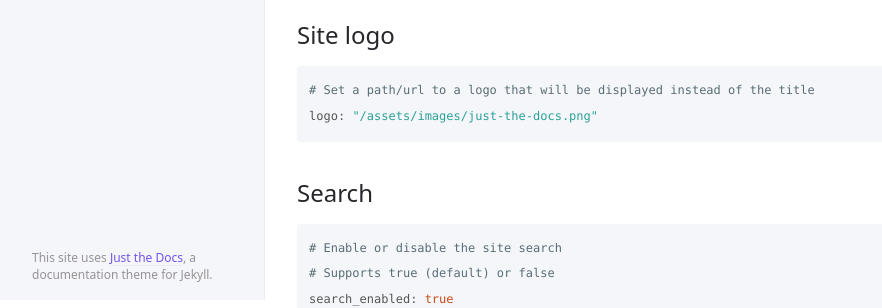
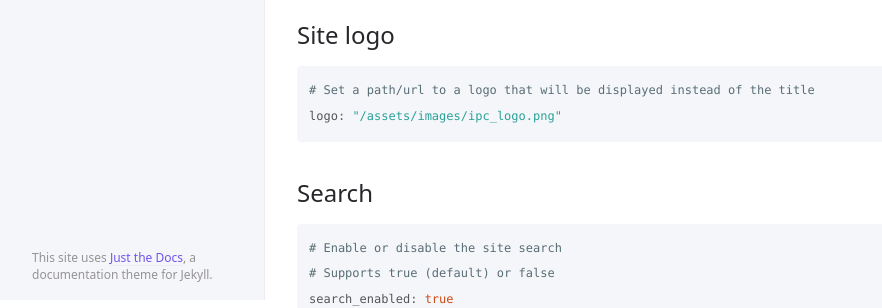
Before and after one commit to FAIRplus/Data-Maturity, a Jekyll site: the page built from docs/configuration.md, in a window 1280 px wide. Shown: the part 600-908 px from the top of the page, without its empty margins (107-989 px from the left). Built offline with Jekyll 4.4.1, drawn with Linux system fonts in a browser that asks for light colours.

Commit message:
Rename logo image

````diff
--- a/_config.yml
+++ b/_config.yml
@@ -30,7 +30,7 @@
 # include: ["docs/tests/"]
 
 # Set a path/url to a logo that will be displayed instead of the title
-logo: "/assets/images/just-the-docs.png"
+logo: "/assets/images/ipc_logo.png"
 
 # Enable or disable the site search
 # Supports true (default) or false
--- a/docs/configuration.md
+++ b/docs/configuration.md
@@ -27,7 +27,7 @@
 
 ```yaml
 # Set a path/url to a logo that will be displayed instead of the title
-logo: "/assets/images/just-the-docs.png"
+logo: "/assets/images/ipc_logo.png"
 ```
 
 ## Search
````
Also changed, not shown: assets/images/ipc_logo.png (renamed from assets/images/just-the-docs.png).
